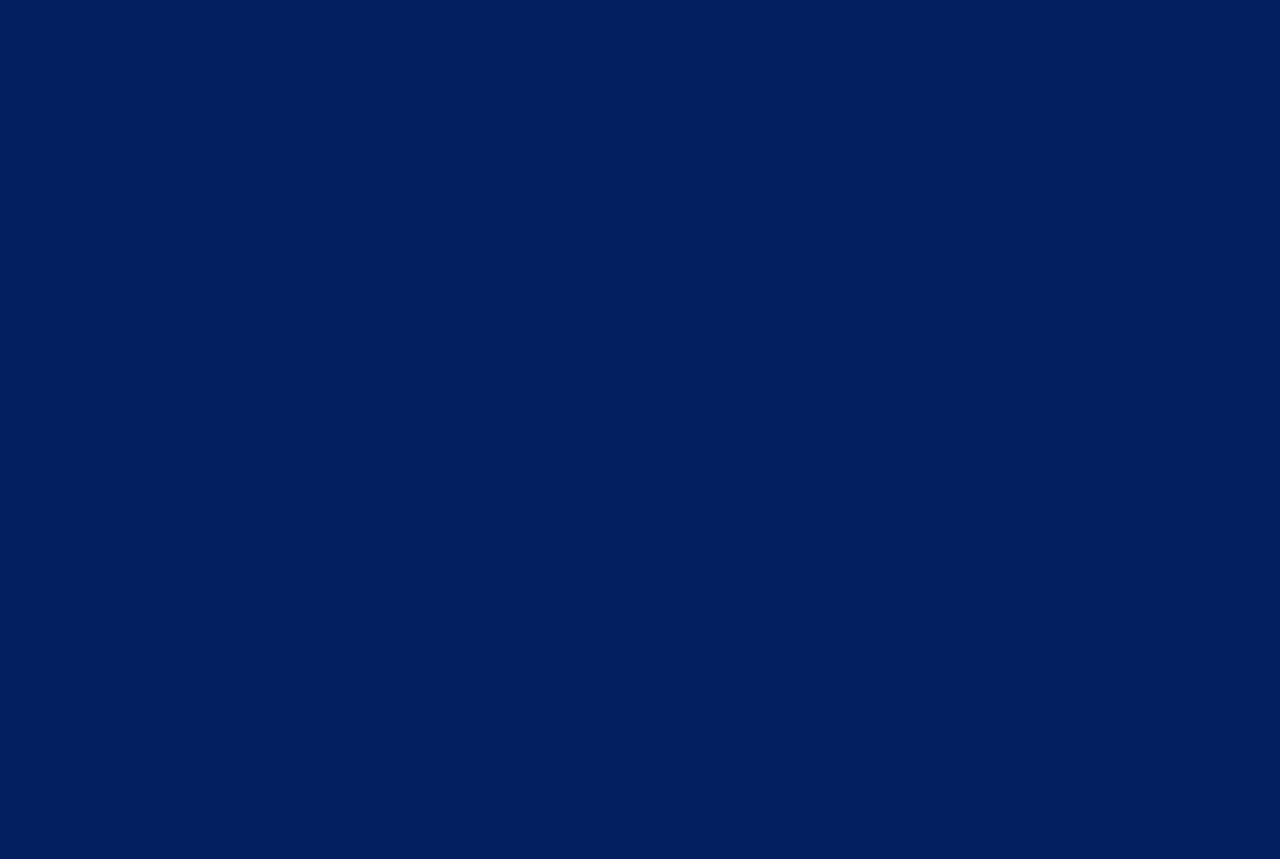
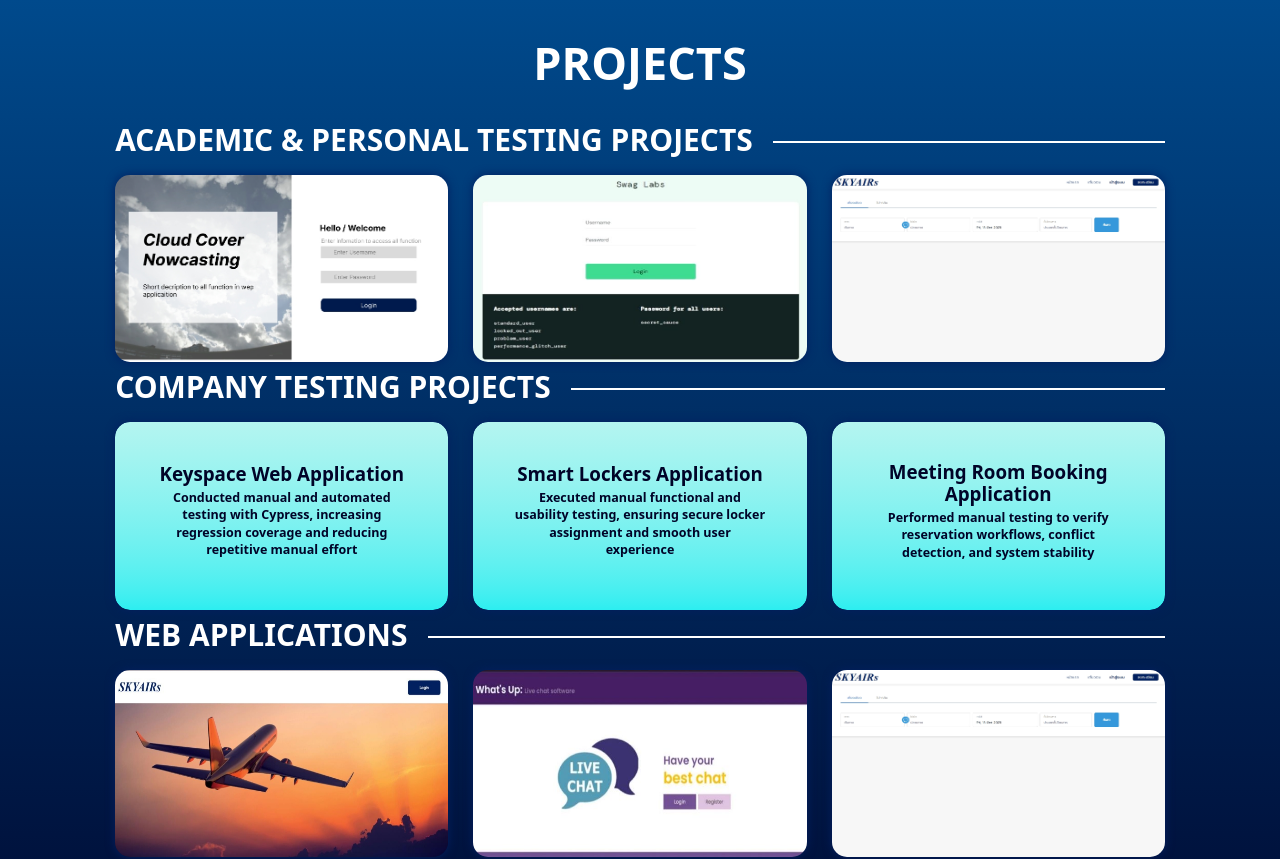
Before and after one commit to NJT123456/portfolio, a Next.js app: page / in a window 1280 px wide. Shown: the part 860-1719 px from the top of the page. Before the commit the page ends 800 px from the top, so only its background shows below. Built offline with nearby package versions, Linux system fonts and the light colour scheme.

Commit message:
project and change theme

```diff
--- a/src/app/components/nav.tsx
+++ b/src/app/components/nav.tsx
@@ -2,6 +2,7 @@ import Link from "next/link";
 import React, { useEffect, useRef } from "react";
 import { useState } from "react";
 import config from "@/app/data/data";
+import $ from "jquery";
 
 const Nav = () => {
   const [currentSection, setCurrentSection] = useState<string>("/#home");
--- /dev/null
+++ b/src/app/components/projects.tsx
@@ -0,0 +1,49 @@
+import React from "react";
+import config from "@/app/data/data";
+import Image from "next/image";
+import Link from "next/link";
+export const Projects = () => {
+  return (
+    <section id="project" className="project">
+      <h2 className="heading">Projects</h2>
+
+      {config.projects.map((pro, idx) => (
+        <div key={idx}>
+          <div key={`nameProject-${idx}`} className="nameProject">
+            {pro.nameProject}
+          </div>
+          <div className="project-container">
+            {pro.Project.map((proj, id) => (
+              <div className="project-box-img project-box" key={id}>
+                {proj.img ? (
+                  <>
+                    <Image
+                      src={`${proj.img}`}
+                      alt=""
+                      fill
+                      className="static!"
+                    />
+                    <div className="project-layer">
+                      <h4>{proj.name}</h4>
+                      <p className="line-clamp-3">{proj.desc}</p>
+                      <Link href={`${proj.url}`} target="_blank">
+                        <i className="fa fa-external-link"></i>
+                      </Link>
+                    </div>
+                  </>
+                ) : (
+                  <>
+                    <div className="project-box project-box-no-img">
+                      <h4>{proj.name}</h4>
+                      <p>{proj.desc}</p>
+                    </div>
+                  </>
+                )}
+              </div>
+            ))}
+          </div>
+        </div>
+      ))}
+    </section>
+  );
+};
--- a/src/app/data/data.tsx
+++ b/src/app/data/data.tsx
@@ -11,53 +11,70 @@ const portfolio: Portfolio = {
 
   navLinks: [
     { name: "Home", url: "/#home" },
-    { name: "Project", url: "/#project" },
+    { name: "Projects", url: "/#projects" },
   ],
 
   projects: [
     {
-      nameProject: "Testing",
+      nameProject: "Academic & Personal Testing Projects",
       Project: [
         {
-          name: "Test Web Application for Cloud Cover Estimation and Nowcasting",
+          name: "Cloud Cover Estimation & Nowcasting Web",
           url: "https://github.com/NJT123456/test_senior_project",
-          desc: "Test the system with Robot Framework that used the SeleniumLibrary library for testing.",
-          img: "./picture/cc.jpg",
+          desc: "Automated testing with Robot Framework using SeleniumLibrary, validating data accuracy and UI workflows",
+          img: "/picture/cc.jpg",
         },
         {
-          name: "Test Swag Labs from SauceDemo.com",
+          name: "Swag Labs (SauceDemo.com)",
           url: "https://github.com/NJT123456/test-for-https-www.saucedemo.com-",
-          desc: "Test the system with Robot Framework that used the SeleniumLibrary library for testing.",
-          img: "./picture/sauce.jpg",
+          desc: "Automated functional and regression testing with Robot Framework and SeleniumLibrary",
+          img: "/picture/sauce.jpg",
         },
         {
-          name: "Test Web Application for React-SKYAIRs",
+          name: "React-SKYAIRs Web Application",
           url: "https://github.com/NJT123456/React-SKYAIRs",
-          desc: "Test the system with Robot Framework that used the SeleniumLibrary and OperatingSystem library for testing",
-          img: "./picture/React-Skyairs.jpg",
+          desc: "Automated testing with Robot Framework using SeleniumLibrary and OperatingSystem library, ensuring system reliability across environments",
+          img: "/picture/React-Skyairs.jpg",
         },
       ],
     },
     {
-      nameProject: "Web Application",
+      nameProject: "Company Testing Projects",
+      Project: [
+        {
+          name: "Keyspace Web Application",
+          desc: "Conducted manual and automated testing with Cypress, increasing regression coverage and reducing repetitive manual effort",
+        },
+        {
+          name: "Smart Lockers Application",
+          desc: "Executed manual functional and usability testing, ensuring secure locker assignment and smooth user experience",
+        },
+        {
+          name: "Meeting Room Booking Application",
+          desc: "Performed manual testing to verify reservation workflows, conflict detection, and system stability",
+        },
+      ],
+    },
+    {
+      nameProject: "Web Applications",
       Project: [
         {
           name: "Fight reservation system",
           url: "https://github.com/NJT123456/SKYAIRs",
           desc: "Design business logic and UI for frontend using Django framework and PostgresSQL",
-          img: "./picture/Skyairs.jpg",
+          img: "/picture/Skyairs.jpg",
         },
         {
           name: "Real-time chat web application",
           url: "https://github.com/NJT123456/webchat_channel",
           desc: "Design business logic and UI for frontend using Django framework and PostgresSQL, Redis and WebSocket.",
-          img: "./picture/Chat-web.jpg",
+          img: "/picture/Chat-web.jpg",
         },
         {
           name: "React-SKYAIRs",
           url: "https://github.com/NJT123456/React-SKYAIRs",
           desc: "MySQL, Node.js, and Next.js are the tools used to develop the new fight booking system project.",
-          img: "./picture/React-Skyairs.jpg",
+          img: "/picture/React-Skyairs.jpg",
         },
       ],
     },
@@ -68,7 +85,7 @@ const portfolio: Portfolio = {
           name: "Predict Cloud Cover Nowcasting",
           url: "https://github.com/NJT123456/senior_project_cc",
           desc: "Predicting Cloud Cover Nowcasting with Prophet and LSTM model to predict cloud cover from data and compared their results. Design web application to deploy model using Django framework (Senior Project).",
-          img: "./picture/cc.jpg",
+          img: "/picture/cc.jpg",
         },
       ],
     },
--- a/src/app/page.tsx
+++ b/src/app/page.tsx
@@ -1,13 +1,14 @@
 "use client";
-import { useState, useEffect } from "react";
 import Nav from "./components/nav";
 import Homepage from "./components/home";
+import { Projects } from "./components/projects";
 
 export default function Home() {
   return (
     <>
       <Nav />
       <Homepage />
+      <Projects />
     </>
   );
 }
--- a/src/app/styles/globals.css
+++ b/src/app/styles/globals.css
@@ -1,11 +1,11 @@
 @import "tailwindcss";
 
 @theme {
-  --color-bg-color: #041f60;
-  --color-second-bg-color: #0476d0;
+  --color-bg-color: #000428;
+  --color-second-bg-color: #004e92;
   --color-text-color: #fff;
   --color-main-color: #b4f5f0;
-  --color-second-color: #041f60;
+  --color-second-color: #000428;
   --color-third-color: #2ceef0;
   --background-gradient-radial: radial-gradient(var(--tw-gradient-stops));
   --background-gradient-conic: conic-gradient(
@@ -56,7 +56,7 @@
 
   /* !home */
   .home {
-    @apply flex justify-center items-center;
+    @apply flex justify-center items-center bg-gradient-to-b from-bg-color to-second-bg-color;
   }
 
   .home-content h3 {
@@ -92,7 +92,7 @@
 
   /* ! project */
   .project {
-    @apply bg-second-bg-color;
+    @apply bg-gradient-to-t to-second-bg-color from-bg-color;
   }
 
   .heading {
@@ -104,8 +104,8 @@
   }
 
   .nameProject {
-    @apply flex items-center justify-center mt-[10px] mx-0 mb-[40px] relative w-full whitespace-nowrap after:content-[''] after:block
-    after:relative after:top-[2px] after:h-[2px] after:w-full after:ml-[20px] after:bg-bg-color text-[2.5rem] md:text-5xl font-semibold uppercase;
+    @apply flex items-center justify-center mt-[10px] mx-0 mb-[20px] relative w-full whitespace-nowrap after:content-[''] after:block
+    after:relative after:top-[2px] after:h-[2px] after:w-full after:ml-[20px] after:bg-white text-[2.5rem] md:text-5xl font-semibold uppercase;
   }
 
   .project-container {
@@ -120,7 +120,7 @@
     @apply w-full aspect-video;
   }
 
-  .project-box:hover img {
+  .project-box-img:hover img {
     @apply scale-110 transition-all;
   }
 
@@ -129,8 +129,21 @@
     text-center px-16 text-second-color translate-y-full transition-all;
   }
 
-  .project-box:hover .project-layer {
+  .project-box-img:hover .project-layer {
     @apply translate-y-0;
+  }
+
+  .project-box-no-img {
+    @apply aspect-video absolute bottom-0 top-0 w-full h-full flex justify-center items-center flex-col
+    text-center px-16 text-second-color bg-gradient-to-b from-main-color to-third-color;
+  }
+
+  .project-box-no-img h4 {
+    @apply text-3xl font-semibold;
+  }
+
+  .project-box-no-img p {
+    @apply text-xl mt-[.3rem] mb-4 font-semibold;
   }
 
   .project-layer h4 {
--- a/src/types/data.ts
+++ b/src/types/data.ts
@@ -10,9 +10,9 @@ export interface NavLink {
 
 export interface ProjectItem {
   name: string;
-  url: string;
   desc: string;
-  img: string;
+  url?: string;
+  img?: string;
 }
 
 export interface ProjectGroup {
```
Also changed, not shown: 1 other file (tests, documents, lock files or other folders).
